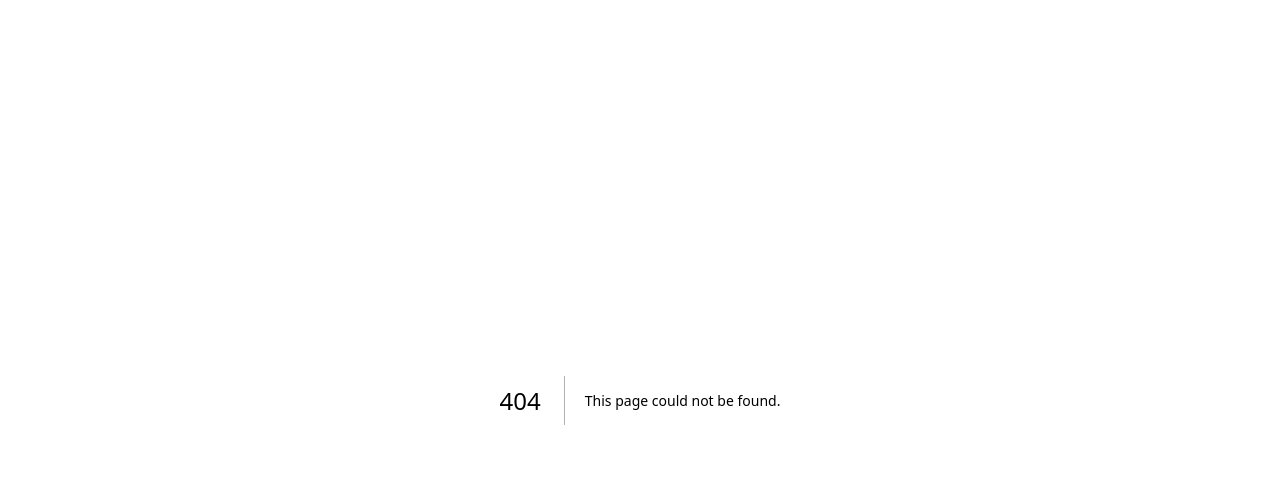
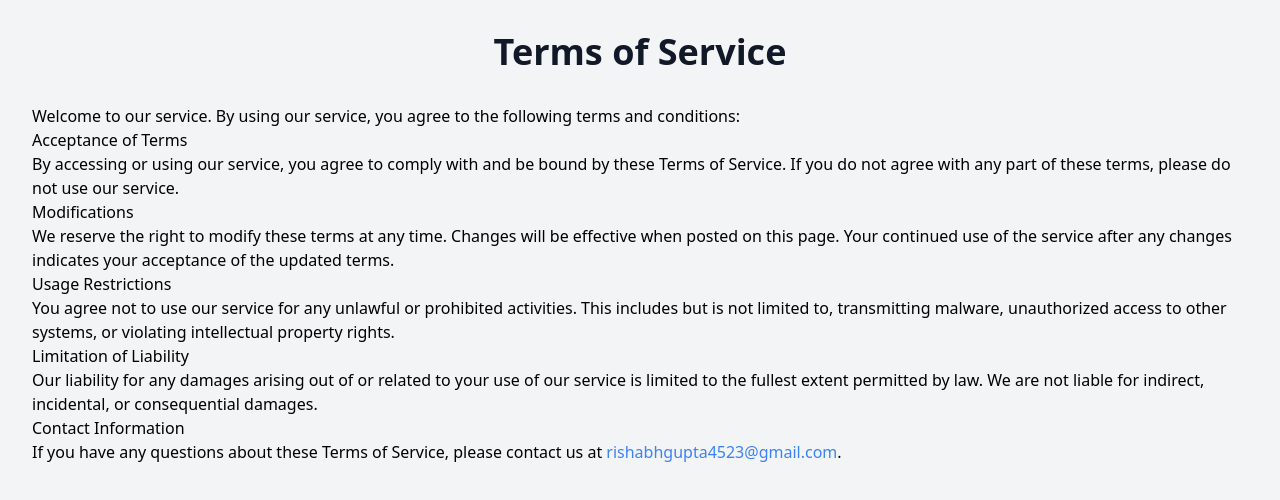
Before and after one commit to rishabhguptajs/ai-flashcards-saas, a Next.js app: page /tos in a window 1280 px wide. Before the commit this address had no page. Shown: the top 500 px of the page. Built offline with nearby package versions, Linux system fonts and the light colour scheme.

Commit message:
integrated pricing, tos, and refund policy

```diff
--- a/src/app/my-subscription/page.tsx
+++ b/src/app/my-subscription/page.tsx
@@ -1,11 +1,16 @@
-import React from 'react'
+"use client";
+
+import React, { useEffect, useState } from "react";
 
 const MySubscription = () => {
+  const [subscription, setSubscription] = useState([]);
+
+
+
   return (
     <div>
+    </div>
+  );
+};
 
-    </div>
-  )
-}
-
-export default MySubscription
+export default MySubscription;
--- a/src/app/page.tsx
+++ b/src/app/page.tsx
@@ -14,6 +14,24 @@ const Home = () => {
         <nav className="max-w-7xl mx-auto my-3 bg-slate-800 rounded-lg px-4 py-4 flex justify-between items-center">
           <h1 className="text-2xl font-bold text-blue-400">Flashcard AI</h1>
           <div>
+            <Link
+              href="/pricing"
+              className="text-blue-600 hover:underline mr-4"
+            >
+              Pricing
+            </Link>
+            <Link
+              href="/tos"
+              className="text-blue-600 hover:underline mr-4"
+            >
+              Terms of Service
+            </Link>
+            <Link
+              href="/refund-policy"
+              className="text-blue-600 hover:underline mr-4"
+            >
+              Refund Policy
+            </Link>
             {isSignedIn ? (
               <div className="flex align-middle items-center justify-center gap-2">
                 <Link
--- /dev/null
+++ b/src/app/pricing/page.tsx
@@ -0,0 +1,48 @@
+"use client"
+
+import { FC } from 'react';
+import Head from 'next/head';
+import Link from 'next/link';
+
+const PricingPage: FC = () => {
+  return (
+    <>
+      <Head>
+        <title>Pricing - AI Flashcard SaaS</title>
+        <meta name="description" content="Pricing for AI Flashcard SaaS application" />
+      </Head>
+      <main className="container mx-auto px-4 py-8">
+        <h1 className="text-3xl font-bold mb-4">Pricing</h1>
+        <p className="mb-4">Choose a plan that fits your needs.</p>
+        <div className="grid md:grid-cols-2 lg:grid-cols-3 gap-6">
+          <div className="border p-4 rounded-lg shadow-lg">
+            <h2 className="text-xl font-semibold mb-2">Basic Plan</h2>
+            <p className="text-lg mb-2">$0/month</p>
+            <ul className="mb-4">
+              <li>Up to 50 flashcards</li>
+              <li>5 collections</li>
+              <li>10 flashcards per collection</li>
+            </ul>
+            <Link href="/sign-in">
+              <span className="text-blue-500">Sign Up</span>
+            </Link>
+          </div>
+          <div className="border p-4 rounded-lg shadow-lg">
+            <h2 className="text-xl font-semibold mb-2">Pro Plan</h2>
+            <p className="text-lg mb-2">$29.99/year</p>
+            <ul className="mb-4">
+              <li>Unlimited flashcards</li>
+              <li>Unlimited collections</li>
+              <li>Advanced features</li>
+            </ul>
+            <Link href="/sign-in">
+              <span className="text-blue-500">Sign Up</span>
+            </Link>
+          </div>
+        </div>
+      </main>
+    </>
+  );
+};
+
+export default PricingPage;
--- /dev/null
+++ b/src/app/refund-policy/page.tsx
@@ -0,0 +1,27 @@
+"use client"
+
+import { FC } from 'react';
+import Head from 'next/head';
+
+const RefundPolicyPage: FC = () => {
+  return (
+    <>
+      <Head>
+        <title>Refund Policy - AI Flashcard SaaS</title>
+        <meta name="description" content="Refund policy for AI Flashcard SaaS application" />
+      </Head>
+      <main className="container mx-auto px-4 py-8">
+        <h1 className="text-3xl font-bold mb-4">Refund Policy</h1>
+        <p className="mb-4">We offer a 7-day money-back guarantee for all subscriptions.</p>
+        <p className="mb-4">
+          If you are not satisfied with our service within the first 30 days, you can request a full refund by contacting our support team.
+        </p>
+        <p className="mb-4">
+          To request a refund, please send an email to <a href="mailto:support@example.com" className="text-blue-500">rishabhgupta4523@gmail.com</a> with your order details.
+        </p>
+      </main>
+    </>
+  );
+};
+
+export default RefundPolicyPage;
--- /dev/null
+++ b/src/app/tos/page.tsx
@@ -0,0 +1,32 @@
+"use client"
+import { FC } from 'react';
+
+const TermsOfService: FC = () => {
+  return (
+    <div className="min-h-screen bg-gray-100 p-8">
+      <header className="text-center mb-8">
+        <h1 className="text-4xl font-bold text-gray-900">Terms of Service</h1>
+      </header>
+      <section className="prose lg:prose-xl mx-auto">
+        <p>Welcome to our service. By using our service, you agree to the following terms and conditions:</p>
+
+        <h2>Acceptance of Terms</h2>
+        <p>By accessing or using our service, you agree to comply with and be bound by these Terms of Service. If you do not agree with any part of these terms, please do not use our service.</p>
+
+        <h2>Modifications</h2>
+        <p>We reserve the right to modify these terms at any time. Changes will be effective when posted on this page. Your continued use of the service after any changes indicates your acceptance of the updated terms.</p>
+
+        <h2>Usage Restrictions</h2>
+        <p>You agree not to use our service for any unlawful or prohibited activities. This includes but is not limited to, transmitting malware, unauthorized access to other systems, or violating intellectual property rights.</p>
+
+        <h2>Limitation of Liability</h2>
+        <p>Our liability for any damages arising out of or related to your use of our service is limited to the fullest extent permitted by law. We are not liable for indirect, incidental, or consequential damages.</p>
+
+        <h2>Contact Information</h2>
+        <p>If you have any questions about these Terms of Service, please contact us at <a href="mailto:support@example.com" className="text-blue-500">rishabhgupta4523@gmail.com</a>.</p>
+      </section>
+    </div>
+  );
+};
+
+export default TermsOfService;
```
